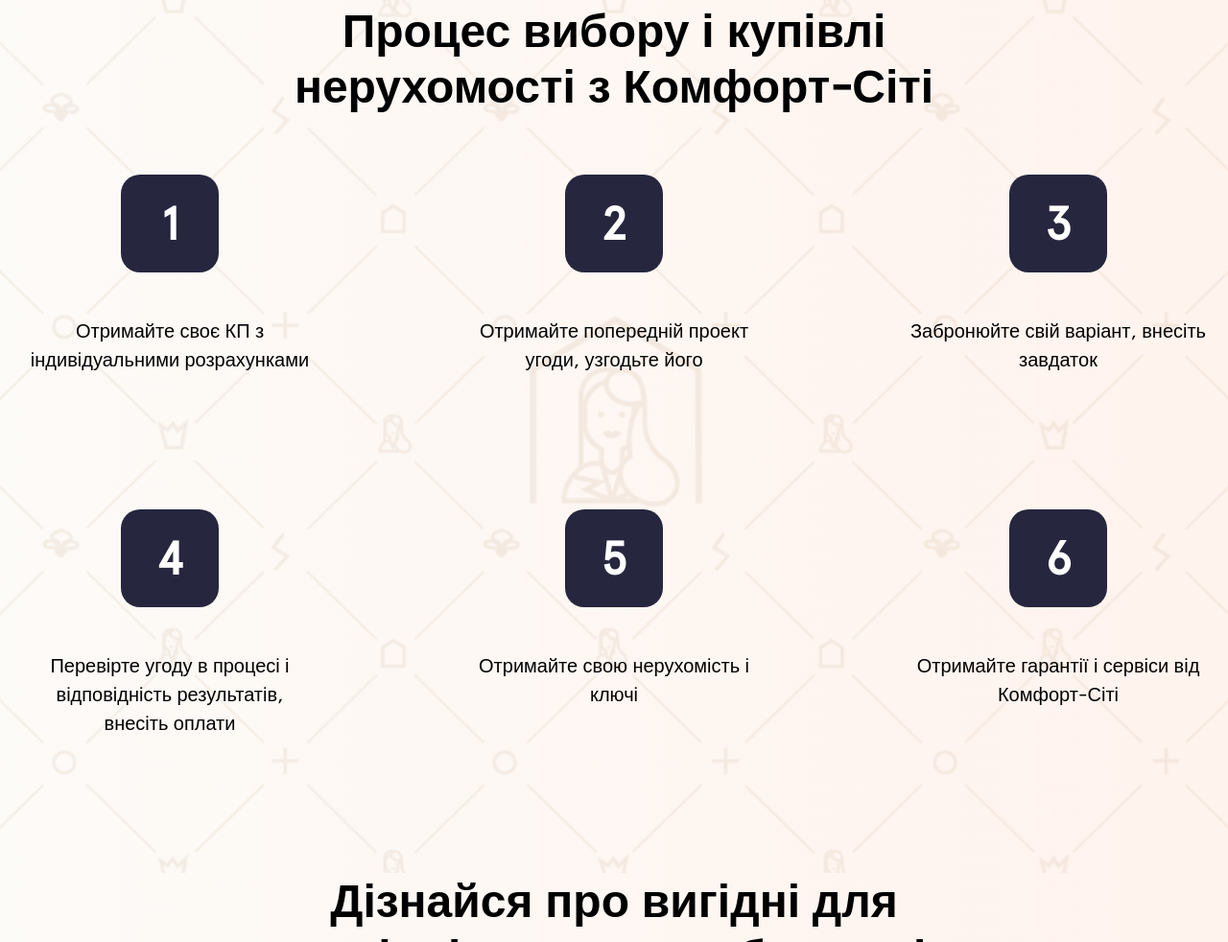
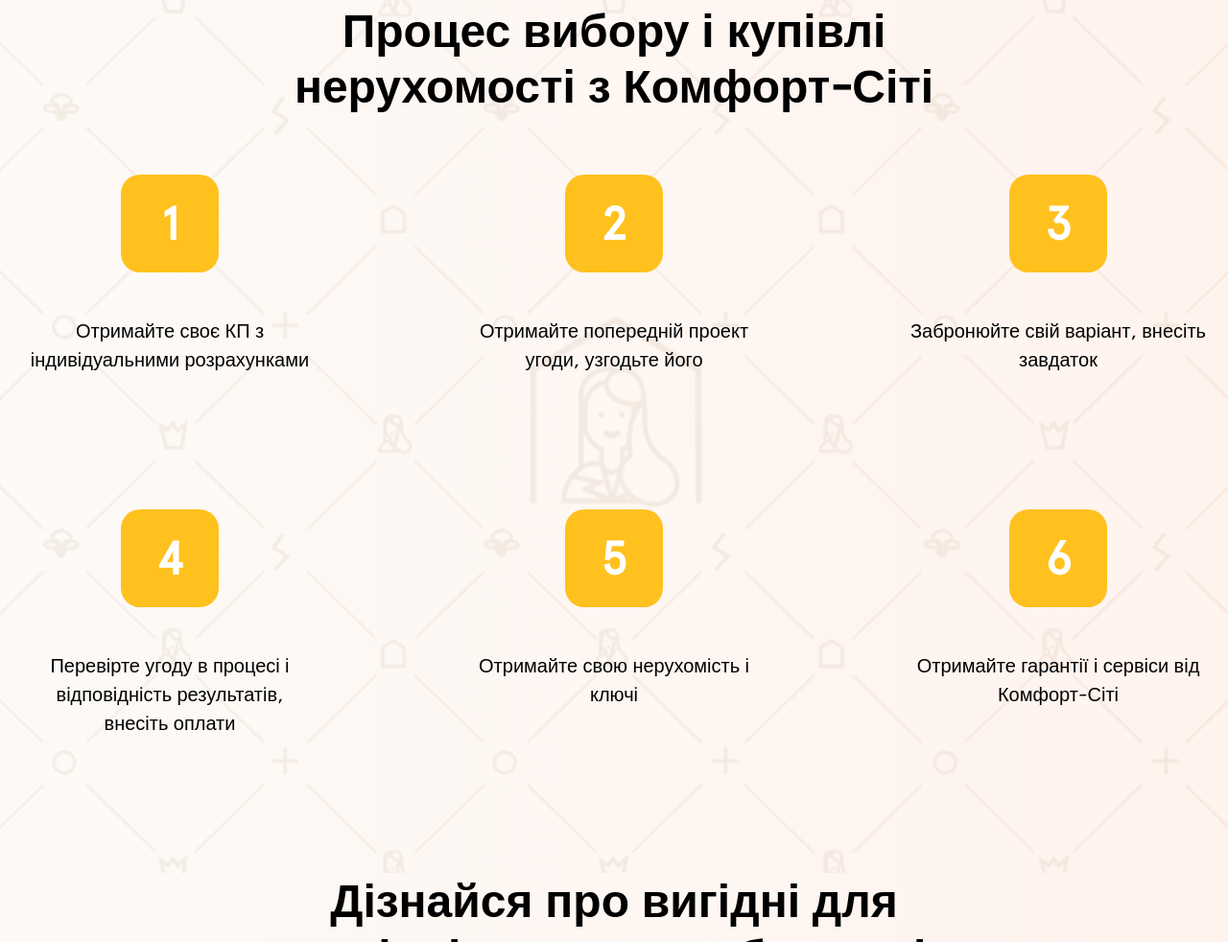
Before and after one commit to natali-frontend/comfort-city, a website: page src/index.html in a window 1280 px wide. Shown: the part 3967-4949 px from the top of the page at 96% size. Drawn offline with nearby package versions, Linux system fonts and the light colour scheme; files that its build step writes are made by us from their sources.

Commit message:
fix: background for purchase item

```diff
--- a/src/assets/scss/_home.scss
+++ b/src/assets/scss/_home.scss
@@ -207,7 +207,7 @@
         display:         flex;
         justify-content: center;
         align-items:     center;
-        background:      $secondaryColor;
+        background:      $primaryColor;
         width:           102px;
         height:          102px;
         border-radius:   20px;
```
